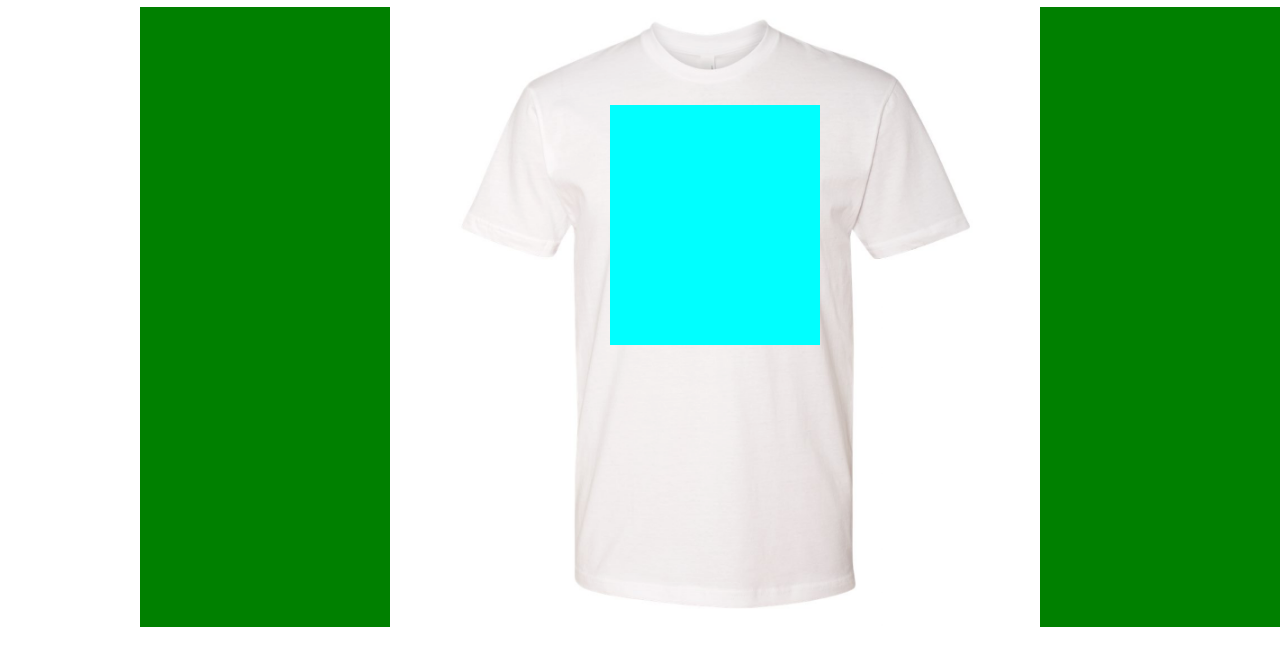
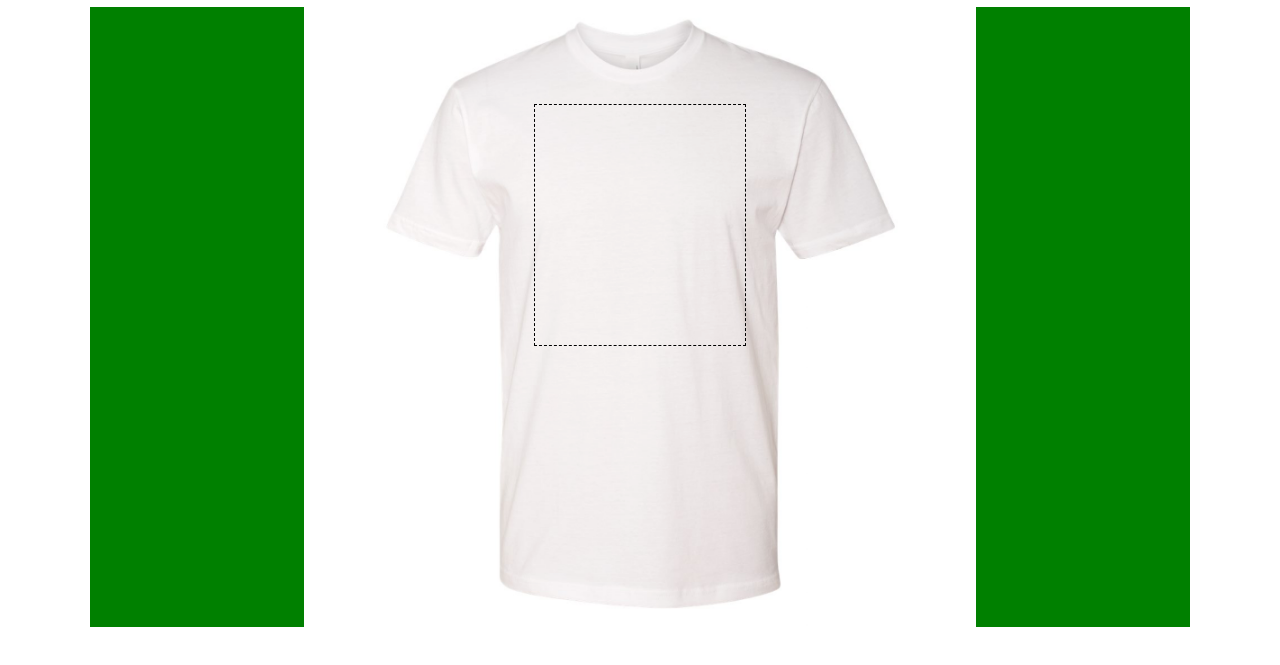
Before and after one commit to m-mcclure/simple, a plain HTML site: page index.html in a window 1280 px wide. Shown: the part 53-718 px from the top of the page. Drawn offline with nearby package versions, Linux system fonts and the light colour scheme.

Commit message:
medium and large layouts

```diff
--- a/main.js
+++ b/main.js
@@ -12,7 +12,7 @@ $( document ).ready(function() {
       // 'height': '700px'
     });
     $('.edit-panel').css({
-      // 'height': '700px'
+      'width': '500px'
     });
     $('.platen').css({
       'height': '300px',
--- a/style.css
+++ b/style.css
@@ -1,7 +1,7 @@
 .max-width-container {
   height:620px;
   /*background-color:red;*/
-  max-width:1000px;
+  max-width:1100px;
   display:flex;
   margin-left:auto;
   margin-right:auto;
@@ -15,7 +15,9 @@ body {
 
 .edit-panel {
   height:100%;
-  min-width: 250px;
+  /*width:500px;*/
+  width: 350px;
+  /*width:300px;*/
   /*width: 330px;*/
   background-color: green;
 }
@@ -33,9 +35,10 @@ body {
 }
 
 .platen {
-  background-color:cyan;
+  /*background-color:cyan;*/
   width:210px;
   height:240px;
   margin:auto;
   margin-top:98px;
+  outline: 1px dashed black;
 }
```
Also changed, not shown: index.html (+1 -0 lines).
